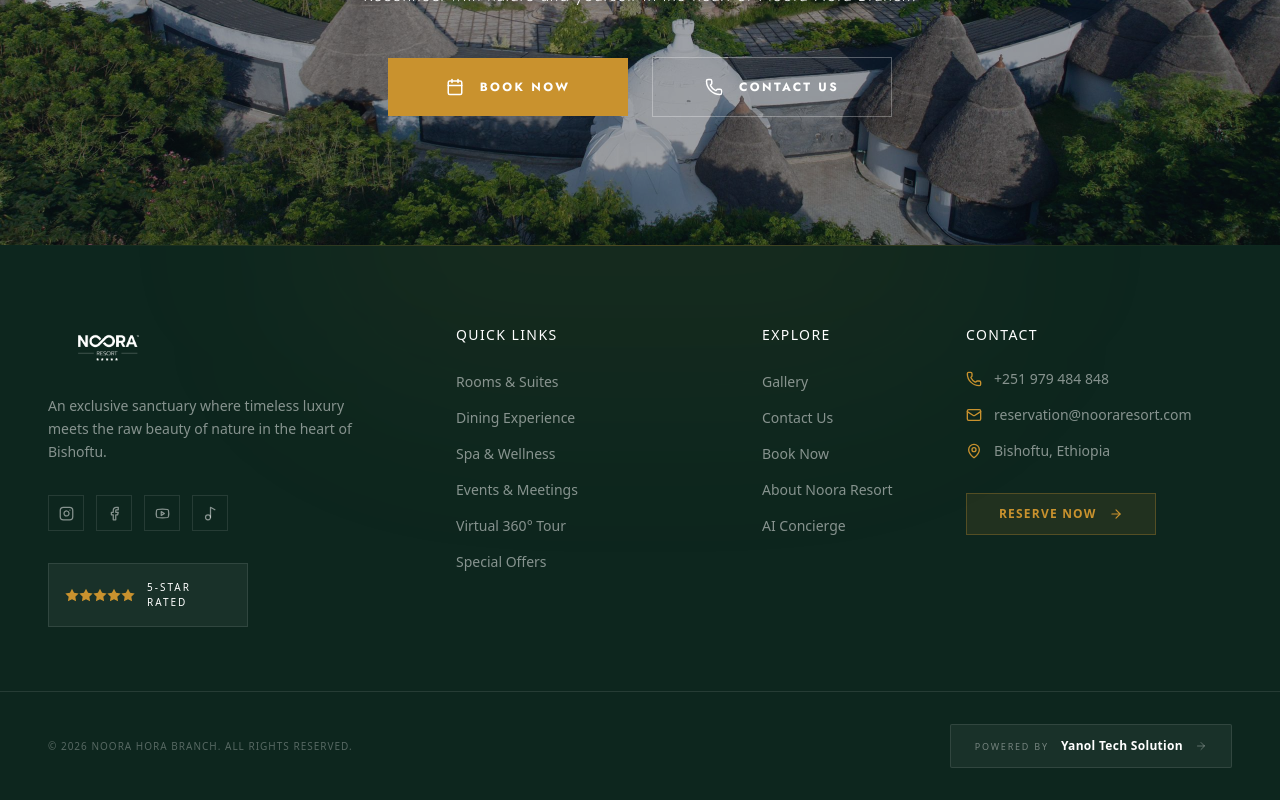
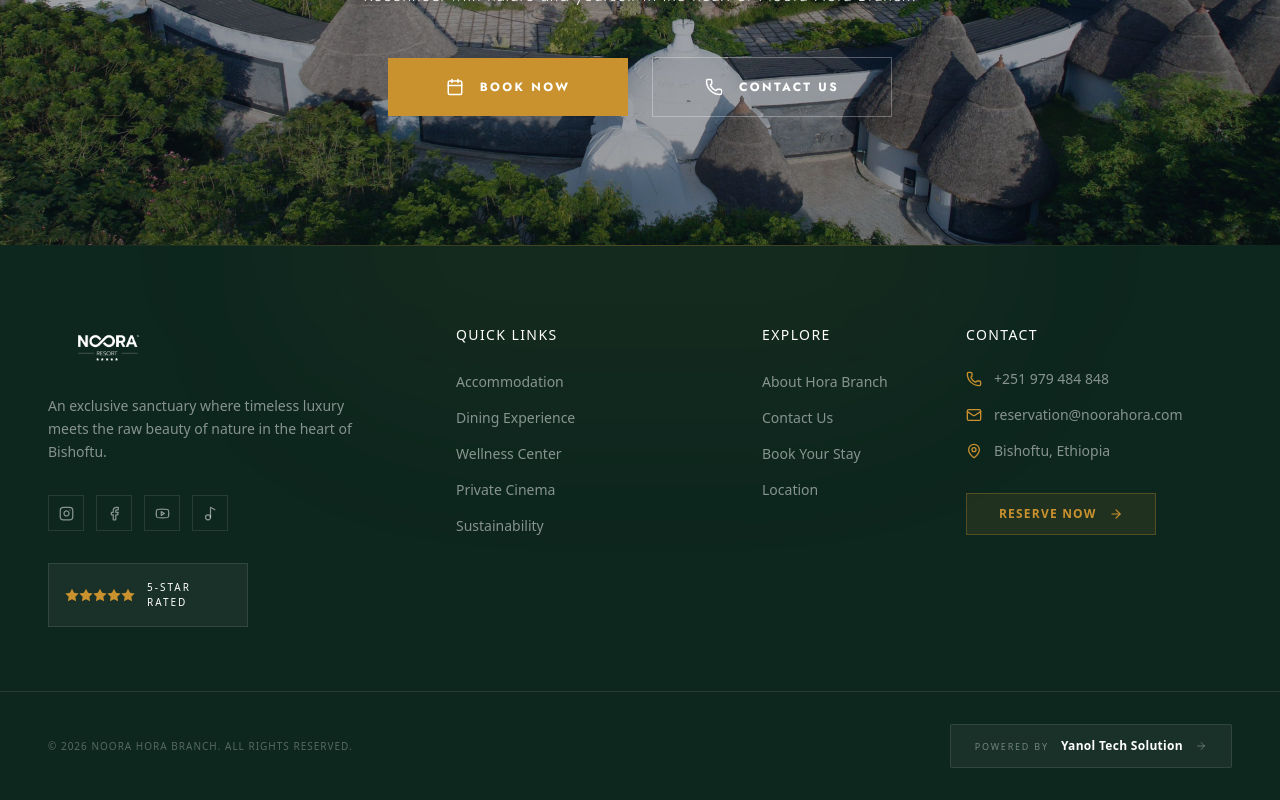
Before and after one commit to Tebarek-W/Noora-Hora-Branch, a React (Vite) app in the folder frontend/: page / in a window 1280 px wide. Shown: the part 6825-7625 px from the top of the page. Built offline with nearby package versions, Linux system fonts and the light colour scheme.

Commit message:
feat: implement App layout and add custom Footer component

```diff
--- a/frontend/src/App.jsx
+++ b/frontend/src/App.jsx
@@ -135,7 +135,7 @@ const App = () => {
       </section>
 
       {/* 2. Introduction & Highlights Integrated */}
-      <section className="py-32 px-4 bg-white overflow-hidden">
+      <section id="about" className="py-32 px-4 bg-white overflow-hidden">
         <div className="max-w-[1440px] mx-auto">
           <div className="grid grid-cols-1 lg:grid-cols-12 gap-16 items-start">
             {/* Left: Text Content */}
@@ -236,7 +236,7 @@ const App = () => {
 
 
       {/* 3. Staggered Accommodation (Stay With Us) */}
-      <section className="py-32 px-4 bg-taupe-50">
+      <section id="accommodation" className="py-32 px-4 bg-taupe-50">
         <div className="max-w-[1440px] mx-auto">
           <Reveal animation="fade-down" delay={0} className="text-center mb-24 space-y-4">
             <span className="text-gold uppercase tracking-[0.4em] text-[10px] font-bold block">Refined Living</span>
@@ -321,7 +321,7 @@ const App = () => {
 
 
       {/* 4. The Experience (Dining + Facilities Combined) */}
-      <section className="py-32 px-4 text-white" style={{ backgroundColor: '#1a1816' }}>
+      <section id="experience" className="py-32 px-4 text-white" style={{ backgroundColor: '#1a1816' }}>
         <div className="max-w-[1440px] mx-auto">
           <Reveal animation="fade-down" delay={0} className="text-center mb-20 space-y-4">
             <span className="text-gold uppercase tracking-[0.4em] text-[10px] font-bold block">The Complete Experience</span>
@@ -397,7 +397,7 @@ const App = () => {
       </section>
 
       {/* 5. Philosophy (Sustainability) */}
-      <section className="relative overflow-hidden">
+      <section id="sustainability" className="relative overflow-hidden">
         <div className="grid grid-cols-1 lg:grid-cols-2 min-h-[700px]">
           {/* Image Half */}
           <Reveal animation="fade-in" delay={0} className="relative h-[400px] lg:h-auto">
@@ -450,7 +450,7 @@ const App = () => {
       </section>
 
       {/* 8. CTA Section */}
-      <section className="relative py-32 overflow-hidden">
+      <section id="contact" className="relative py-32 overflow-hidden">
         <div className="absolute inset-0">
           <img
             src={allImages[currentImageIndex]}
--- a/frontend/src/components/ui/Footer.jsx
+++ b/frontend/src/components/ui/Footer.jsx
@@ -14,20 +14,18 @@ import {
 import logoSrc from "../../assets/nooralogo.png";
 
 const QUICK_LINKS = [
-  { label: "Rooms & Suites", href: "#" },
-  { label: "Dining Experience", href: "#" },
-  { label: "Spa & Wellness", href: "#" },
-  { label: "Events & Meetings", href: "#" },
-  { label: "Virtual 360° Tour", href: "#" },
-  { label: "Special Offers", href: "#" },
+  { label: "Accommodation", href: "#accommodation" },
+  { label: "Dining Experience", href: "#experience" },
+  { label: "Wellness Center", href: "#experience" },
+  { label: "Private Cinema", href: "#experience" },
+  { label: "Sustainability", href: "#sustainability" },
 ];
 
 const EXPLORE_LINKS = [
-  { label: "Gallery", href: "#" },
-  { label: "Contact Us", href: "#" },
-  { label: "Book Now", href: "#" },
-  { label: "About Noora Resort", href: "#" },
-  { label: "AI Concierge", href: "#" },
+  { label: "About Hora Branch", href: "#about" },
+  { label: "Contact Us", href: "#contact" },
+  { label: "Book Your Stay", href: "#contact" },
+  { label: "Location", href: "#contact" },
 ];
 
 const SOCIAL = [
@@ -117,12 +115,12 @@ const Footer = () => {
             <ul className="space-y-3">
               {QUICK_LINKS.map((item) => (
                 <li key={item.label}>
-                  <Link
-                    to={item.href}
+                  <a
+                    href={item.href}
                     className="text-white/50 hover:text-white text-sm transition-colors duration-300 font-light"
                   >
                     {item.label}
-                  </Link>
+                  </a>
                 </li>
               ))}
             </ul>
@@ -134,12 +132,12 @@ const Footer = () => {
             <ul className="space-y-3">
               {EXPLORE_LINKS.map((item) => (
                 <li key={item.label}>
-                  <Link
-                    to={item.href}
+                  <a
+                    href={item.href}
                     className="text-white/50 hover:text-white text-sm transition-colors duration-300 font-light"
                   >
                     {item.label}
-                  </Link>
+                  </a>
                 </li>
               ))}
             </ul>
@@ -157,7 +155,7 @@ const Footer = () => {
 
               <div className="flex gap-3 items-center">
                 <Mail size={16} className="text-gold" />
-                reservation@nooraresort.com
+                reservation@noorahora.com
               </div>
 
               <div className="flex gap-3 items-center">
@@ -167,13 +165,13 @@ const Footer = () => {
             </div>
 
             {/* CTA Button */}
-            <Link
-              to="#"
+            <a
+              href="#contact"
               className="mt-8 inline-flex items-center gap-3 px-8 py-3 bg-gold/10 border border-gold/30 text-gold hover:bg-gold hover:text-white transition-all duration-300 uppercase tracking-widest text-xs font-bold"
             >
               Reserve Now
               <ArrowRight size={14} />
-            </Link>
+            </a>
           </div>
         </div>
       </div>
```
